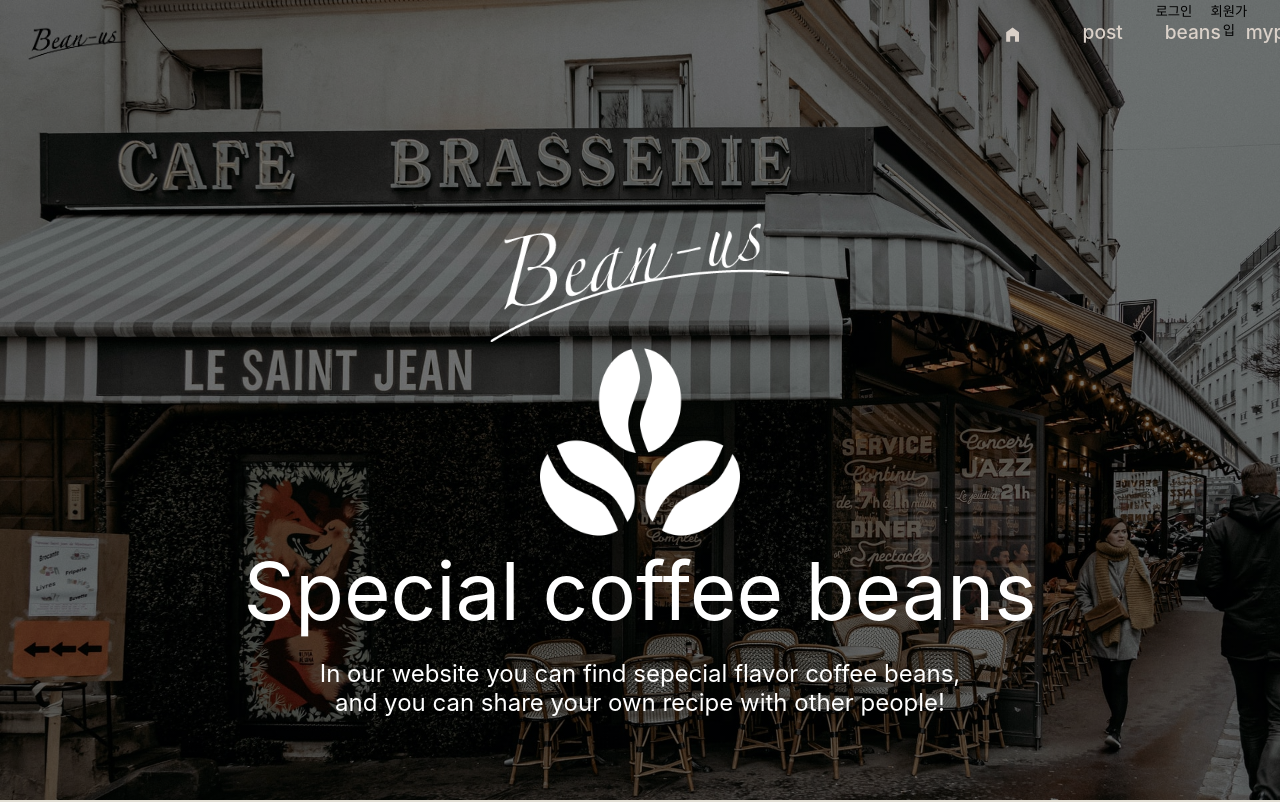
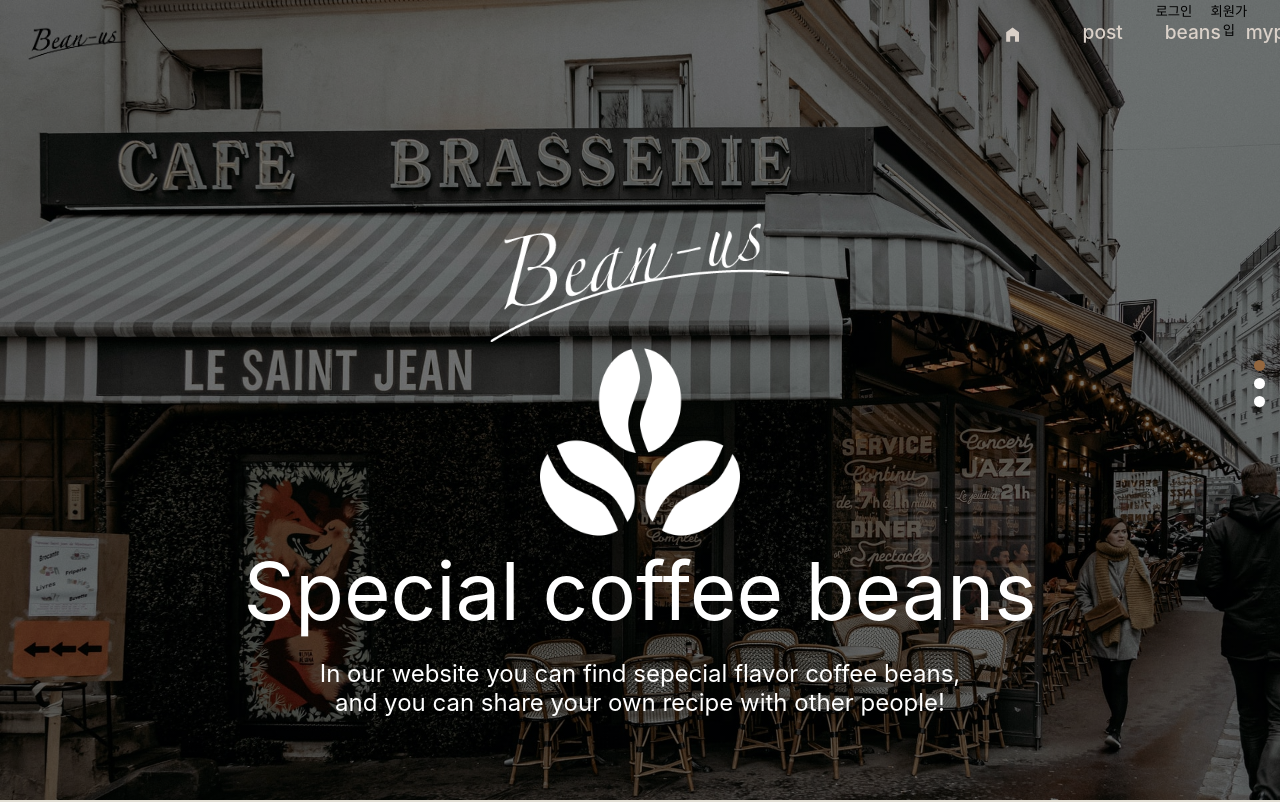
Before and after one commit to codestates/bean-us, a React (Create React App) app in the folder client-bean/: page / in a window 1280 px wide. Shown: the top 802 px of the page. Built offline with nearby package versions, Linux system fonts and the light colour scheme; no server answers.

Commit message:
create sidebar
스크롤 이동에 따른 위치표시 사이드바 기능 추가

```diff
--- /dev/null
+++ b/client-bean/src/components/MainPage/SideBar.js
@@ -0,0 +1,59 @@
+import React from 'react';
+import styled, {css} from 'styled-components';
+
+const SideBarUl = styled.ul`
+	z-index: 999;
+	position: fixed;
+	left: 98%;
+	top: 45%;
+	display: flex;
+	flex-direction: column;
+`;
+const SideBtn1 = styled.input`
+	width: 11px;
+	height: 11px;
+	border-radius: 50%;
+	border: none;
+	flex: none;
+	margin-bottom: 7px;
+	${props => props.scrollY < 473 && css`
+				background-color: #94673f;
+			`}
+`;
+const SideBtn2 = styled.input`
+	width: 11px;
+	height: 11px;
+	border-radius: 50%;
+	border: none;
+	flex: none;
+	margin-bottom: 7px;
+	${props => (props.scrollY > 473 && props.scrollY < 1233) && css`
+				background-color: #94673f;
+			`}
+`;
+const SideBtn3 = styled.input`
+	width: 11px;
+	height: 11px;
+	border-radius: 50%;
+	border: none;
+	flex: none;
+	margin-bottom: 7px;
+	${props => props.scrollY > 1233 && css`
+				background-color: #94673f;
+			`}
+`;
+
+function SideBar(props) {
+	const scrollY = props.scrollY;
+	//1233
+	//473
+	return(
+		<SideBarUl scrollY={scrollY}>
+			<SideBtn1 scrollY={scrollY} />
+			<SideBtn2 scrollY={scrollY} />
+			<SideBtn3 scrollY={scrollY} />
+		</SideBarUl>
+	);
+}
+
+export default SideBar;
--- a/client-bean/src/pages/Main.js
+++ b/client-bean/src/pages/Main.js
@@ -1,5 +1,6 @@
 import React from 'react';
 // import {useLocation} from 'react-router-dom';
+import SideBar from '../components/MainPage/SideBar';
 import Section1 from '../components/MainPage/Section/Section1';
 import Section2 from '../components/MainPage/Section/Section2';
 import Section3 from '../components/MainPage/Section/Section3';
@@ -18,6 +19,7 @@ export default function Main () {
   const {scrollY} = useScroll();
   return (
     <MainContainer>
+        <SideBar scrollY={scrollY}/>
         <Section1 scrollY={scrollY}/>
         <Section2 scrollY={scrollY}/>
         <Section3 scrollY={scrollY}/>
```
Also changed, not shown: 1 other file (tests, documents, lock files or other folders).
